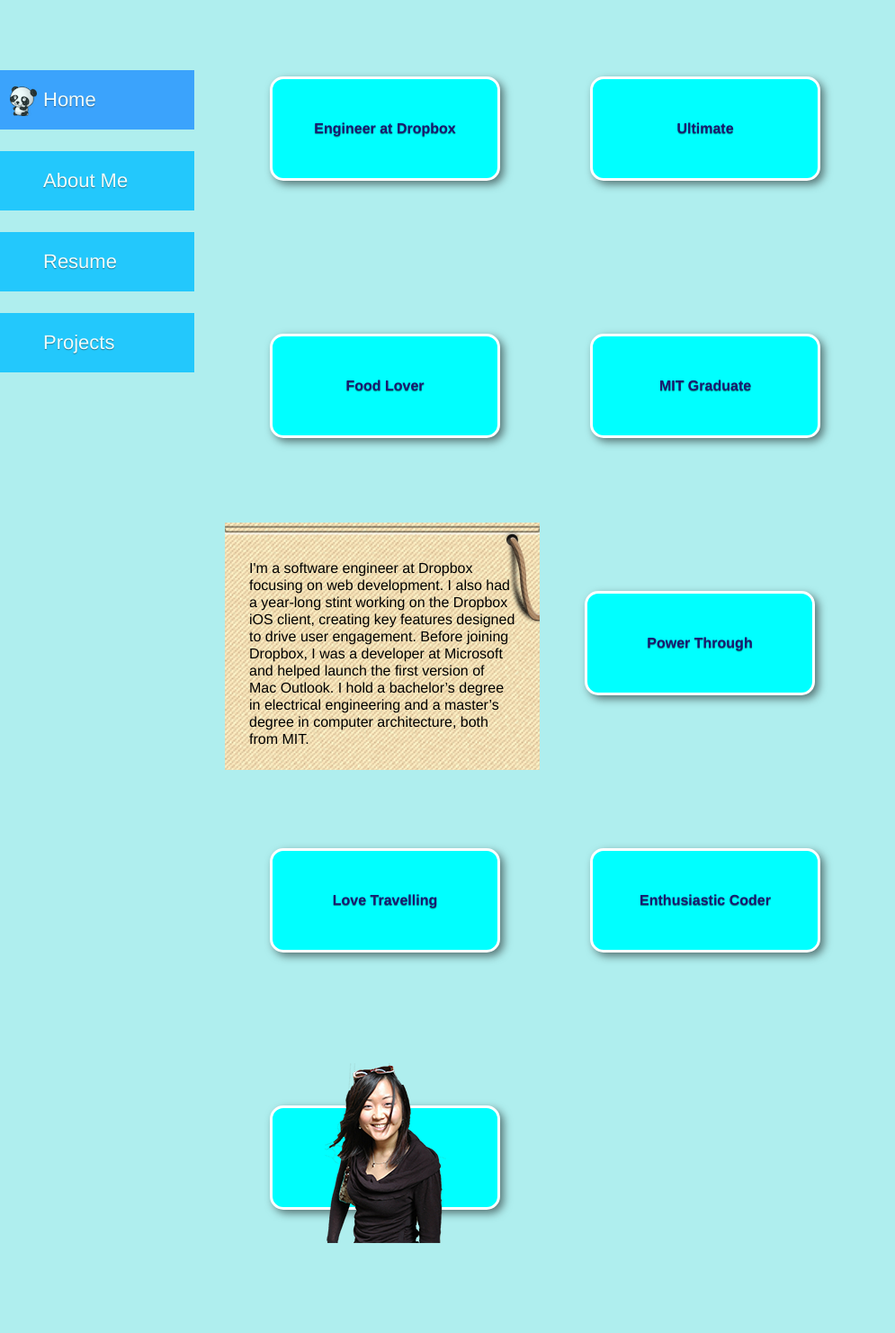
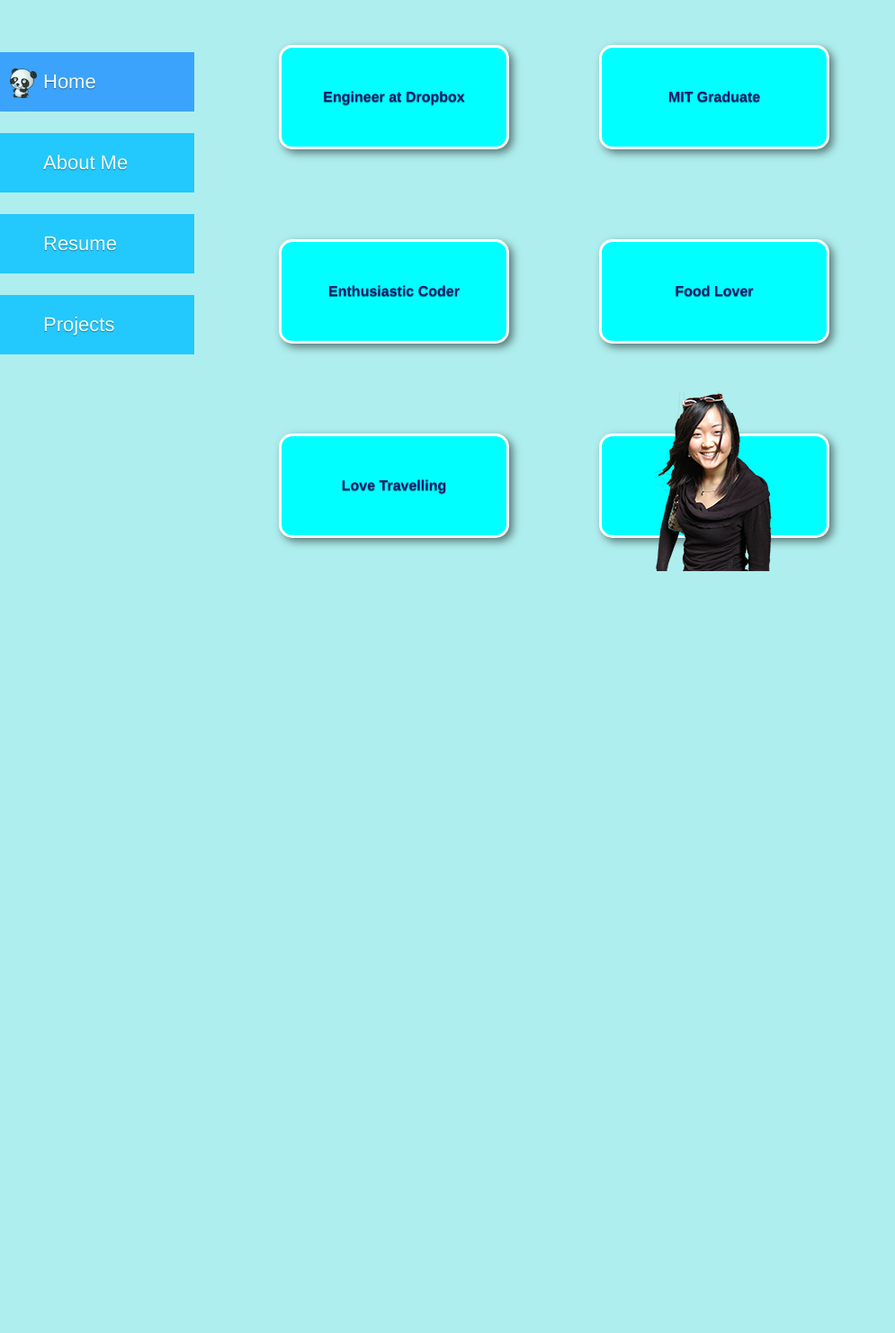
Before and after one commit to tinawen/website, a Flask app: page / in a window 1280 px wide. Shown: the whole page at 90% size, without its empty margins (0-995 px from the left). After the commit the page ends 635 px from the top, so only its background shows below. Run offline with Flask 2, Linux system fonts and the light colour scheme.

Commit message:
layout changes

```diff
--- a/static/css/view.css
+++ b/static/css/view.css
@@ -12,18 +12,18 @@
   body #page_content {
     height: 100%; }
     body #page_content .content {
-      margin-top: 90px;
+      margin: 40px 20px 40px 260px;
       float: left;
-      margin-left: 250px;
-      color: #3c0470;
-      font-size: 26px;
+      width: 900px;
+      color: #191970;
+      line-height: 20px;
       text-shadow: 0 1px 1px rgba(0, 0, 0, 0.5); }
     body #page_content #home {
-      margin-left: 250px; }
+      margin-top: 0; }
       body #page_content #home #bubbles a.bubble {
         background: #0ff;
         color: #191970;
-        margin: 85px 50px;
+        margin: 50px;
         float: left;
         width: 250px;
         height: 110px;
@@ -50,22 +50,9 @@
         body #page_content #home #bubbles a.bubble img {
           position: relative;
           top: -50px; }
-      body #page_content #home #short-bio {
+    body #page_content #bio {
       float: left;
-        width: 350px;
-        height: 284px;
-        background-image: url("/static/img/bio_background.png");
-        background-repeat: no-repeat;
-        background-position: center top; }
-        body #page_content #home #short-bio p {
-          margin: 50px 27px 0 27px;
-          line-height: 19px; }
-    body #page_content #project, body #page_content #bio, body #page_content #menu, body #page_content #connect4, body #page_content #file-browser, body #page_content #chrome-extension, body #page_content #traveling {
-      margin: 60px 70px 100px 250px;
-      color: #191970;
-      float: left;
-      line-height: 20px;
-      text-shadow: 0 1px 1px rgba(0, 0, 0, 0.5); }
+      padding-bottom: 20px; }
       body #page_content #bio #header #name {
         float: left;
         margin-left: 100px; }
@@ -130,7 +119,7 @@
     body #page_content #navbar {
       position: fixed;
       float: left;
-      margin-top: 50px; }
+      margin-top: 30px; }
       body #page_content #navbar #nav {
         float: left;
         line-height: 50px;
--- a/static/css/view.scss
+++ b/static/css/view.scss
@@ -71,22 +71,22 @@
         height: 100%;
 
         .content {
-            margin-top: 90px;
+            margin: 40px 20px 40px 260px;
             float: left;
-            margin-left: 250px;
-            color: #3c0470;
-            font-size: 26px;
+            width: 900px;
+            color: #191970;
+            line-height: 20px;
             text-shadow: 0 1px 1px rgba(0, 0, 0, 0.5);
         }
 
 
         #home {
-            margin-left: 250px;
+            margin-top: 0;
             #bubbles {
                 a.bubble {
                     background: #0ff;
                     color: #191970;
-                    margin: 85px 50px;
+                    margin: 50px;
                     float: left;
                     width: 250px;
                     height: 110px;
@@ -109,28 +109,11 @@
                     }
                 }
             }
-            #short-bio {
-                float: left;
-                width: 350px;
-                height: 284px;
-                background-image: url('/static/img/bio_background.png');
-                background-repeat: no-repeat;
-                background-position: center top;
-                p {
-                    margin: 50px 27px 0 27px;
-                    line-height: 19px;
-                }
-            }
-        }
-        #project, #bio, #menu, #connect4, #file-browser, #chrome-extension, #traveling {
-            margin: 60px 70px 100px 250px;
-            color: #191970;
-            float: left;
-            line-height: 20px;
-            text-shadow: 0 1px 1px rgba(0, 0, 0, 0.5);
         }
 
         #bio {
+            float: left;
+            padding-bottom: 20px;
             #header {
                 #name {
                     float: left;
@@ -222,7 +207,7 @@
         #navbar {
             position: fixed;
             float: left;
-            margin-top: 50px;
+            margin-top: 30px;
 
             #nav {
                 float: left;
--- a/templates/bio.jinja2
+++ b/templates/bio.jinja2
@@ -1,6 +1,6 @@
 {% extends "base.jinja2" %}
 {% block page_content %}
-  <div id="bio">
+  <div id="bio" class="content">
     <div id="header">
       <div id="name">
         <img src="/static/img/name.png" />
--- a/templates/home.jinja2
+++ b/templates/home.jinja2
@@ -1,19 +1,18 @@
 {% extends "base.jinja2" %}
 {% block page_content %}
-  <div id="home">
+  <div id="home" class="content">
     <div id="bubbles">
       <a class="bubble" href="https://www.dropbox.com/about">Engineer at Dropbox</a>
-      <a class="bubble" href="https://www.dropbox.com/sc/wge9j2k8mjqywoq/M-2Bj0V38H">Ultimate</a>
-      <a class="bubble" href="https://www.dropbox.com/sc/3y0t397xeyg0exa/HalfUH2saV">Food Lover</a>
       <a class="bubble" href="http://swe.mit.edu/members/profile15.php">MIT Graduate</a>
+      <a class="bubble" href="/projects">Enthusiastic Coder</a>
 
-    <div id="short-bio">
-      <p>I'm a software engineer at Dropbox focusing on web development. I also had a year-long stint working on the Dropbox iOS client, creating key features designed to drive user engagement. Before joining Dropbox, I was a developer at Microsoft and helped launch the first version of Mac Outlook. I hold a bachelor’s degree in electrical engineering and a master’s degree in computer architecture, both from MIT.</p>
-    </div>
+      <a class="bubble" href="/menu">Food Lover</a>
+    {# <div id="short-bio"> #}
+    {#   <p>I'm a software engineer at Dropbox focusing on web development. I also had a year-long stint working on the Dropbox iOS client, creating key features designed to drive user engagement. Before joining Dropbox, I was a developer at Microsoft and helped launch the first version of Mac Outlook. I hold a bachelor’s degree in electrical engineering and a master’s degree in computer architecture, both from MIT.</p> #}
+    {# </div> #}
 
-      <a class="bubble" href="https://lap.io/event/2013-pycon-5k-charity-fun-run/results">Power Through</a>
+      {# <a class="bubble" href="https://lap.io/event/2013-pycon-5k-charity-fun-run/results">Power Through</a> #}
       <a class="bubble" href="/traveling">Love Travelling</a>
-      <a class="bubble" href="/projects">Enthusiastic Coder</a>
       <a class="bubble" href="/bio"><img src="/static/img/profile_tina.png" /></a>
     </div>
   </div>
--- a/templates/projects.jinja2
+++ b/templates/projects.jinja2
@@ -1,16 +1,12 @@
 {% extends "base.jinja2" %}
 {% block page_content %}
-  <div id="project">
-    <img src="/static/img/project.png" />
-    <li>
+  <div class="content" id="project">
     <div class="project-title">
       <a href="/menu">Dropbox Menu Site for the cafeteria</a>
     </div>
     <div class="project-desc">
       This is a menu website that allows menus to be added/edited/deleted by the company chefs and daily menus to be viewed on the flatscreen TV in the cafeteria or accessed through a browser or an API. Each menu item indicates ingredients, allergens, and health factor. Dropboxers can easily browse all the menus starting from when the cafeteria opened. The website populates google calendar and sends food emails automatically, 3 times a day. The menus are also easily printable into formatted food cards that are used for display in the cafeteria. This project is built on the Pyramid framework. Code is on <a href="https://github.com/tinawen/menu">github</a>.
     </div>
-    </li>
-
     <div class="project-title">
       <a href="/connect4">A Fast Thinking Connect-4 Game</a>
     </div>
--- a/templates/projects/chrome_extension.jinja2
+++ b/templates/projects/chrome_extension.jinja2
@@ -1,6 +1,6 @@
 {% extends "base.jinja2" %}
 {% block page_content %}
-  <div id="chrome-extension">
+  <div class="content" id="chrome-extension">
     <h1>Dropbox Picture Viewer Chrome Extension</h1>
     <p>This is a chrome extension that does the OAuth dance to authenticate with Dropbox, uses the Dropbox API to pull all the pictures out of a user's account, and displays them in a window to make them easily accessible. Drag and drop into Gmail or other windows is supported. The user can also configure what size image dropping should be.</p>
     <div class="desc-img">
--- a/templates/projects/connect4.jinja2
+++ b/templates/projects/connect4.jinja2
@@ -1,6 +1,6 @@
 {% extends "base.jinja2" %}
 {% block page_content %}
-  <div id="connect4">
+  <div class="content" id="connect4">
     <h1>A Fast Thinking Connect 4 Game!</h1>
     <p>This was a big parallel computing project completed all by myself. The whole project was coded in C with Tilera chip APIs for interacting with the multicore processor. The user can tune the size of the game board, the number to connect, and also the number of processors to use. I implemented 4 versions using nega-max search, and anaylized the tradeoffs of all the methods. The performance was excellent.</p>
     <div id="presentation">
--- a/templates/projects/file_browser.jinja2
+++ b/templates/projects/file_browser.jinja2
@@ -1,6 +1,6 @@
 {% extends "base.jinja2" %}
 {% block page_content %}
-  <div id="file-browser">
+  <div class="content" id="file-browser">
     <h1>Dropbox File Browser for Mac OSX</h1>
     <p>A desktop file browser app that uses Dropbox Mac OSX SDK. It supports login/logout, viewing files, downloading multiple files with queuing, canceling downloads, etc.</p>
     <div class="desc-img">
--- a/templates/projects/menu.jinja2
+++ b/templates/projects/menu.jinja2
@@ -1,6 +1,6 @@
 {% extends "base.jinja2" %}
 {% block page_content %}
-  <div id="menu">
+  <div class="content" id="menu">
     <h1>Dropbox Menu Site for the cafeteria</h1>
     <p>I love food. Nothing beats a freshly cooked cheeseburger served from Tuckshop, the Dropbox cafeteria. However, this presented an interesting problem -- I was spending way too much time dropping by the kitchen to chat with Chef Brian about what he's cooking.</p>
 
--- a/templates/resume.jinja2
+++ b/templates/resume.jinja2
@@ -1,7 +1,7 @@
 {% extends "base.jinja2" %}
 {% block page_content %}
   <input class="button" type="button" onClick="window.print()" value="Print PDF" />
-  <div id="resume-page-wrapper">
+  <div class="content" id="resume-page-wrapper">
   <div id="resume-background">
     <div id="resume-content">
       <div id="contact">
```
Also changed, not shown: other parts of static/css/view.css (+19 -12 lines), other parts of static/css/view.scss (+20 -12 lines), static/img/hacksaw.png. Lines whose indentation alone changed are shown as unchanged.
